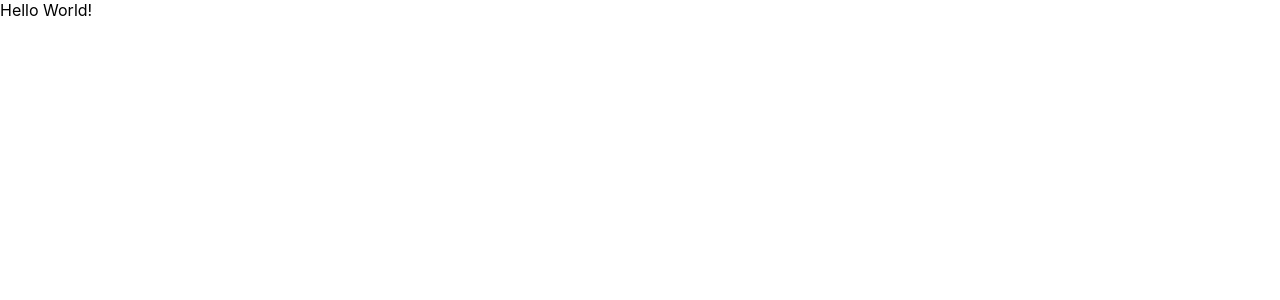
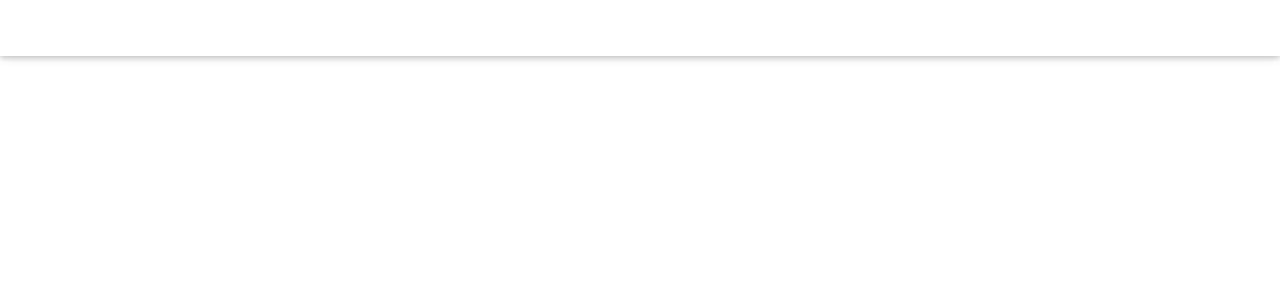
Before and after one commit to cydneypo034/milleniumcomplex, a React (Create React App) app: page / in a window 1280 px wide. Shown: the top 300 px of the page. Built offline with nearby package versions, Linux system fonts and the light colour scheme.

Commit message:
added react router dom and imported style files from mdbreact into project

```diff
--- a/package.json
+++ b/package.json
@@ -9,6 +9,7 @@
     "mdbreact": "^4.14.0",
     "react": "^17.0.2",
     "react-dom": "^17.0.2",
+    "react-router-dom": "^4.3.1",
     "react-scripts": "^2.1.8",
     "web-vitals": "^1.1.2"
   },
--- a/src/App.js
+++ b/src/App.js
@@ -1,12 +1,13 @@
 import './App.css';
 import React, { Component } from 'react';
+import NavBar from './NavigationBar/navbar.jsx';
 
 
 export default class App extends Component {
   render() {
     return (
       <div>
-        Hello World!
+        <NavBar />
       </div>
     )
   }
--- a/src/NavigationBar/navbar.jsx
+++ b/src/NavigationBar/navbar.jsx
@@ -0,0 +1,53 @@
+import React from 'react';
+import { MDBNavbar, MDBNavbarBrand, MDBNavbarNav, MDBNavbarToggler, MDBCollapse, MDBNavItem, MDBNavLink } from 'mdbreact';
+import { BrowserRouter as Router } from 'react-router-dom';
+
+class FullPageIntroWithFixedTransparentNavbar extends React.Component {
+  constructor(props) {
+    super(props);
+    this.state = {
+      collapse: false,
+      isWideEnough: false,
+    };
+    this.onClick = this.onClick.bind(this);
+  }
+
+  onClick() {
+    this.setState({
+      collapse: !this.state.collapse,
+    });
+  }
+
+  render() {
+    return (
+      <div>
+        <header>
+          <Router>
+            <MDBNavbar color="bg-primary" fixed="top" dark expand="md" scrolling transparent>
+              <MDBNavbarBrand href="/">
+                <strong>Navbar</strong>
+              </MDBNavbarBrand>
+              {!this.state.isWideEnough && <MDBNavbarToggler onClick={this.onClick} />}
+              <MDBCollapse isOpen={this.state.collapse} navbar>
+                <MDBNavbarNav left>
+                  <MDBNavItem active>
+                    <MDBNavLink to="#">Home</MDBNavLink>
+                  </MDBNavItem>
+                  <MDBNavItem>
+                    <MDBNavLink to="#">Link</MDBNavLink>
+                  </MDBNavItem>
+                  <MDBNavItem>
+                    <MDBNavLink to="#">Profile</MDBNavLink>
+                  </MDBNavItem>
+                </MDBNavbarNav>
+              </MDBCollapse>
+            </MDBNavbar>
+          </Router>
+
+        </header>
+      </div>
+    );
+  }
+}
+
+export default FullPageIntroWithFixedTransparentNavbar;
--- a/src/index.js
+++ b/src/index.js
@@ -3,6 +3,10 @@ import ReactDOM from 'react-dom';
 import './index.css';
 import App from './App';
 import reportWebVitals from './reportWebVitals';
+import '@fortawesome/fontawesome-free/css/all.min.css';
+import 'bootstrap-css-only/css/bootstrap.min.css';
+import 'mdbreact/dist/css/mdb.css';
+
 
 ReactDOM.render(
   <React.StrictMode>
```
Also changed, not shown: 1 other file (tests, documents, lock files or other folders).
